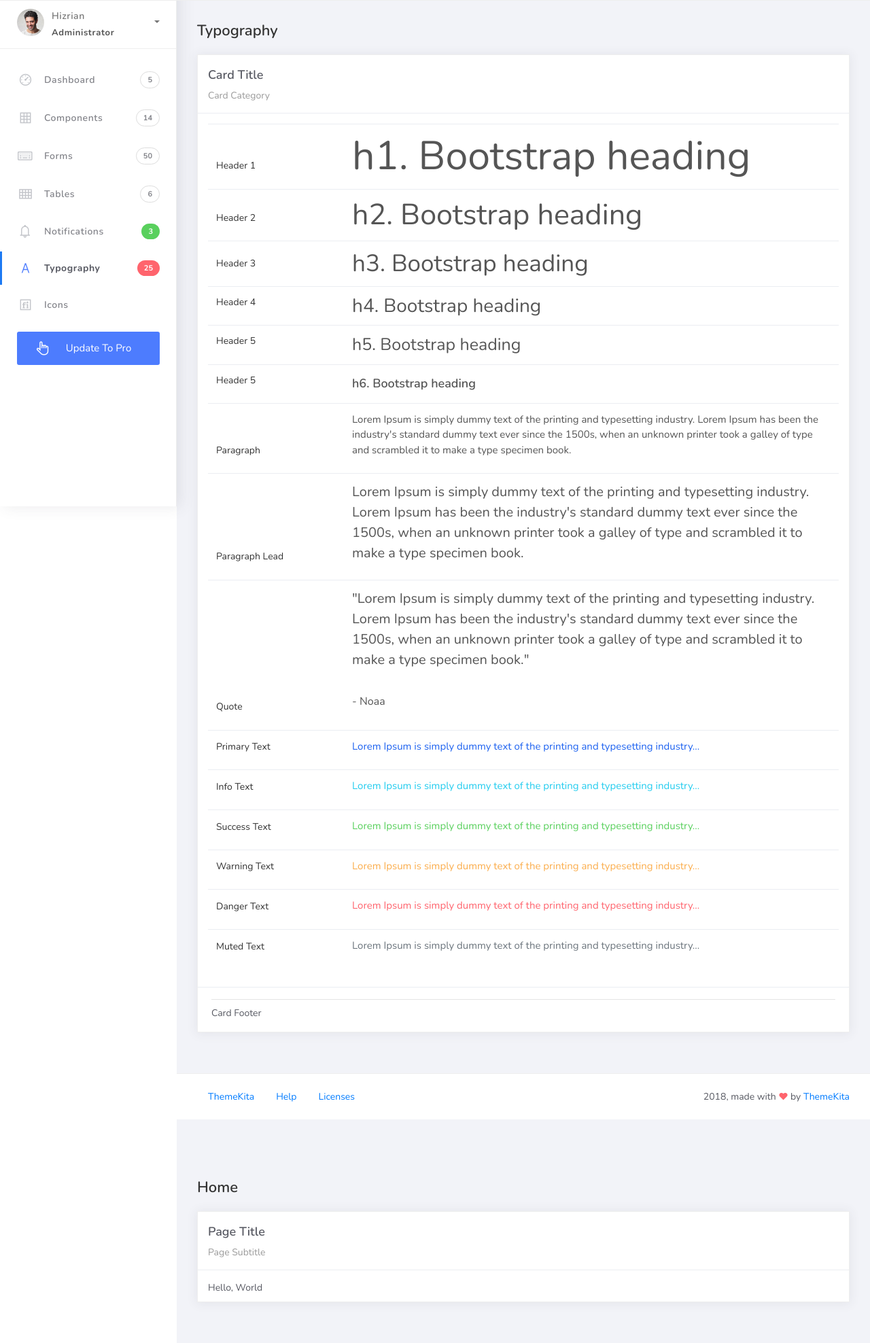
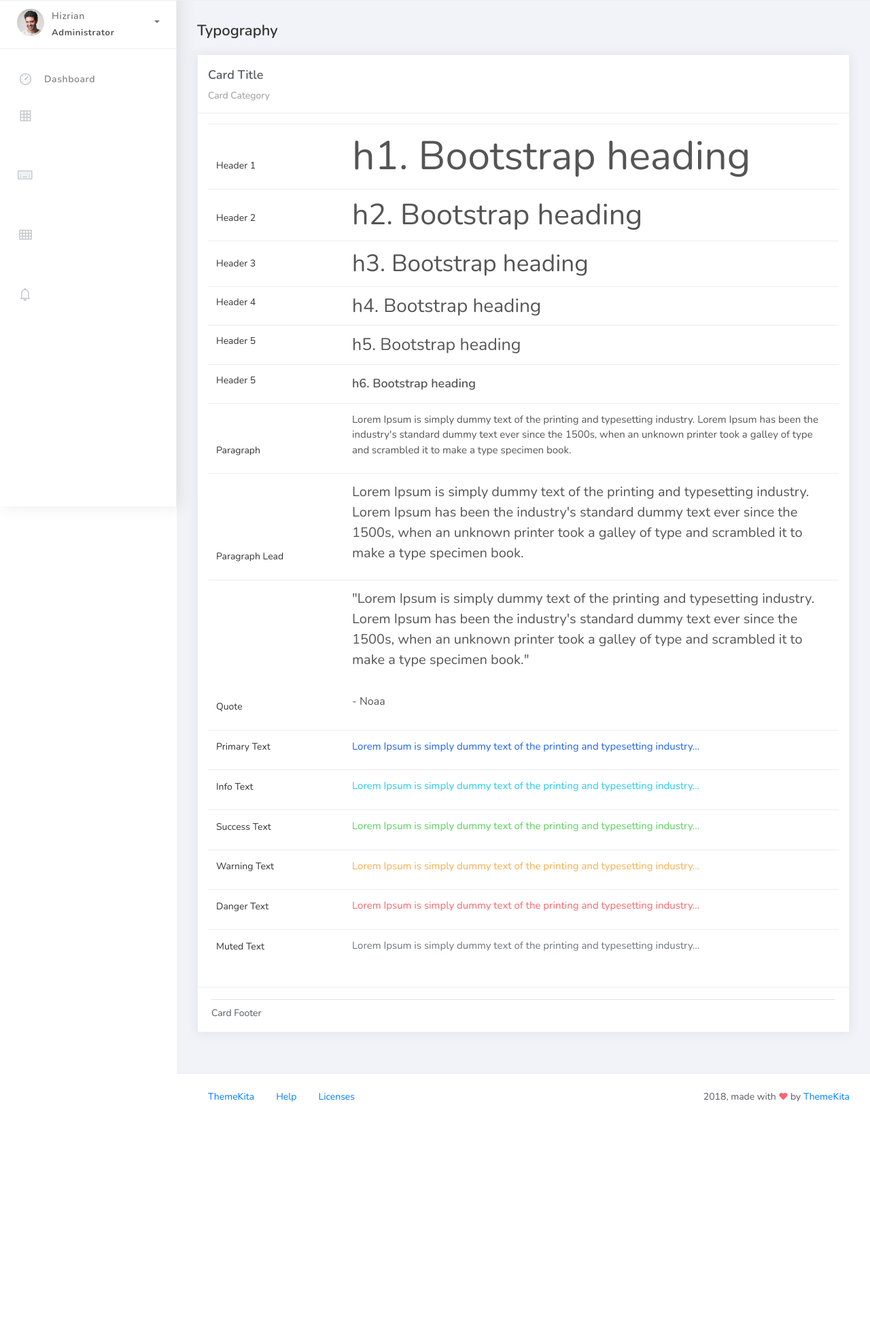
Before and after one commit to NexieMadia23/PSUSphere, a Django app: page / in a window 1280 px wide. Shown: the part 55-2031 px from the top of the page at 68% size. After the commit the page ends 1676 px from the top, so only its background shows below. Run offline with Django 5.2, Linux system fonts and the light colour scheme; some libraries are stand-ins or nearby versions.

Commit message:
modify the menuy

```diff
--- a/projectsite/templates/base.html
+++ b/projectsite/templates/base.html
@@ -110,8 +110,7 @@
 							<ul class="dropdown-menu dropdown-user">
 								<li>
 									<div class="user-box">
-										<div class="u-img"><img src="assets/img/profile.jpg" alt="user"></div>
-										<div class="u-text">
+                                    <div class="u-img"><img src="{% static 'img/profile.jpg' %}" alt="user"></div>										<div class="u-text">
 											<h4>Hizrian</h4>
 											<p class="text-muted">hello@themekita.com</p><a href="profile.html" class="btn btn-rounded btn-danger btn-sm">View Profile</a></div>
 										</div>
@@ -135,7 +134,7 @@
 				<div class="scrollbar-inner sidebar-wrapper">
 					<div class="user">
 						<div class="photo">
-							<img src="assets/img/profile.jpg">
+							<img src="{% static 'img/profile.jpg' %}">
 						</div>
 						<div class="info">
 							<a class="" data-toggle="collapse" href="#collapseExample" aria-expanded="true">
@@ -173,56 +172,34 @@
 							<a href="index.html">
 								<i class="la la-dashboard"></i>
 								<p>Dashboard</p>
-								<span class="badge badge-count">5</span>
+
 							</a>
 						</li>
 						<li class="nav-item">
 							<a href="components.html">
 								<i class="la la-table"></i>
-								<p>Components</p>
-								<span class="badge badge-count">14</span>
 							</a>
+                            <p>Organization</p>
 						</li>
 						<li class="nav-item">
 							<a href="forms.html">
 								<i class="la la-keyboard-o"></i>
-								<p>Forms</p>
-								<span class="badge badge-count">50</span>
 							</a>
+                            <p>Org. Members</p>
 						</li>
 						<li class="nav-item">
 							<a href="tables.html">
 								<i class="la la-th"></i>
-								<p>Tables</p>
-								<span class="badge badge-count">6</span>
 							</a>
+                            <p>Student</p>
 						</li>
 						<li class="nav-item">
 							<a href="notifications.html">
 								<i class="la la-bell"></i>
-								<p>Notifications</p>
-								<span class="badge badge-success">3</span>
 							</a>
+                            <p>College</p>
 						</li>
-						<li class="nav-item active">
-							<a href="typography.html">
-								<i class="la la-font"></i>
-								<p>Typography</p>
-								<span class="badge badge-danger">25</span>
-							</a>
-						</li>
-						<li class="nav-item">
-							<a href="icons.html">
-								<i class="la la-fonticons"></i>
-								<p>Icons</p>
-							</a>
-						</li>
-						<li class="nav-item update-pro">
-							<button  data-toggle="modal" data-target="#modalUpdate">
-								<i class="la la-hand-pointer-o"></i>
-								<p>Update To Pro</p>
-							</button>
-						</li>
+
 					</ul>
 				</div>
 			</div>
@@ -417,23 +394,5 @@
 		</div>
 	</div>
 </body>
-<script src="{% static 'js/core/jquery.3.2.1.min.js' %}"></script>
-<script src="{% static 'js/plugin/jquery-ui-1.12.1.custom/jquery-ui.min.js' %}"></script>
-<script src="{% static 'js/core/popper.min.js' %}"></script>
-<script src="{% static 'js/core/bootstrap.min.js' %}"></script>
-<script src="{% static 'js/plugin/chartist/chartist.min.js' %}"></script>
-<script src="{% static 'js/plugin/chartist/plugin/chartist-plugin-tooltip.min.js' %}"></script>
-<script src="{% static 'js/plugin/bootstrap-notify/bootstrap-notify.min.js' %}"></script>
-<script src="{% static 'js/plugin/bootstrap-toggle/bootstrap-toggle.min.js' %}"></script>
-<script src="{% static 'js/plugin/jquery-mapael/jquery.mapael.min.js' %}"></script>
-<script src="{% static 'js/plugin/jquery-mapael/maps/world_countries.min.js' %}"></script>
-<script src="{% static 'js/plugin/chart-circle/circles.min.js' %}"></script>
-<script src="{% static 'js/plugin/jquery-scrollbar/jquery.scrollbar.min.js' %}"></script>
-<script src="{% static 'js/ready.min.js' %}"></script>
-
-<div class="main-panel">
-     {% block content %}
-     {% endblock %}
-</div>
 
 </html>
```
